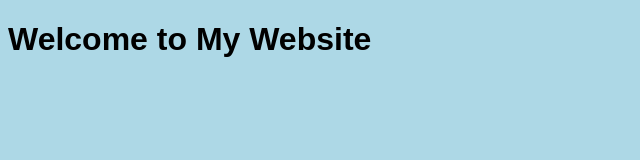
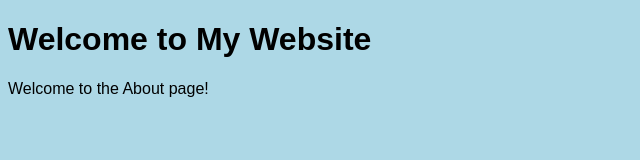
Before and after one commit to meth92498/demogit, a plain HTML site: page index.html in a window 1280 px wide. Shown: the whole page, without its empty margins (0-640 px from the left). Drawn offline with Linux system fonts and the light colour scheme.

```diff
--- a/index.html
+++ b/index.html
@@ -1 +1,2 @@
 <!DOCTYPE html><html><head><link rel="stylesheet" type="text/css" href="styles.css"><title>My Web</title></head><body><h1>Welcome to My Website</h1></body></html>
+<p>Welcome to the About page!</p>
```
